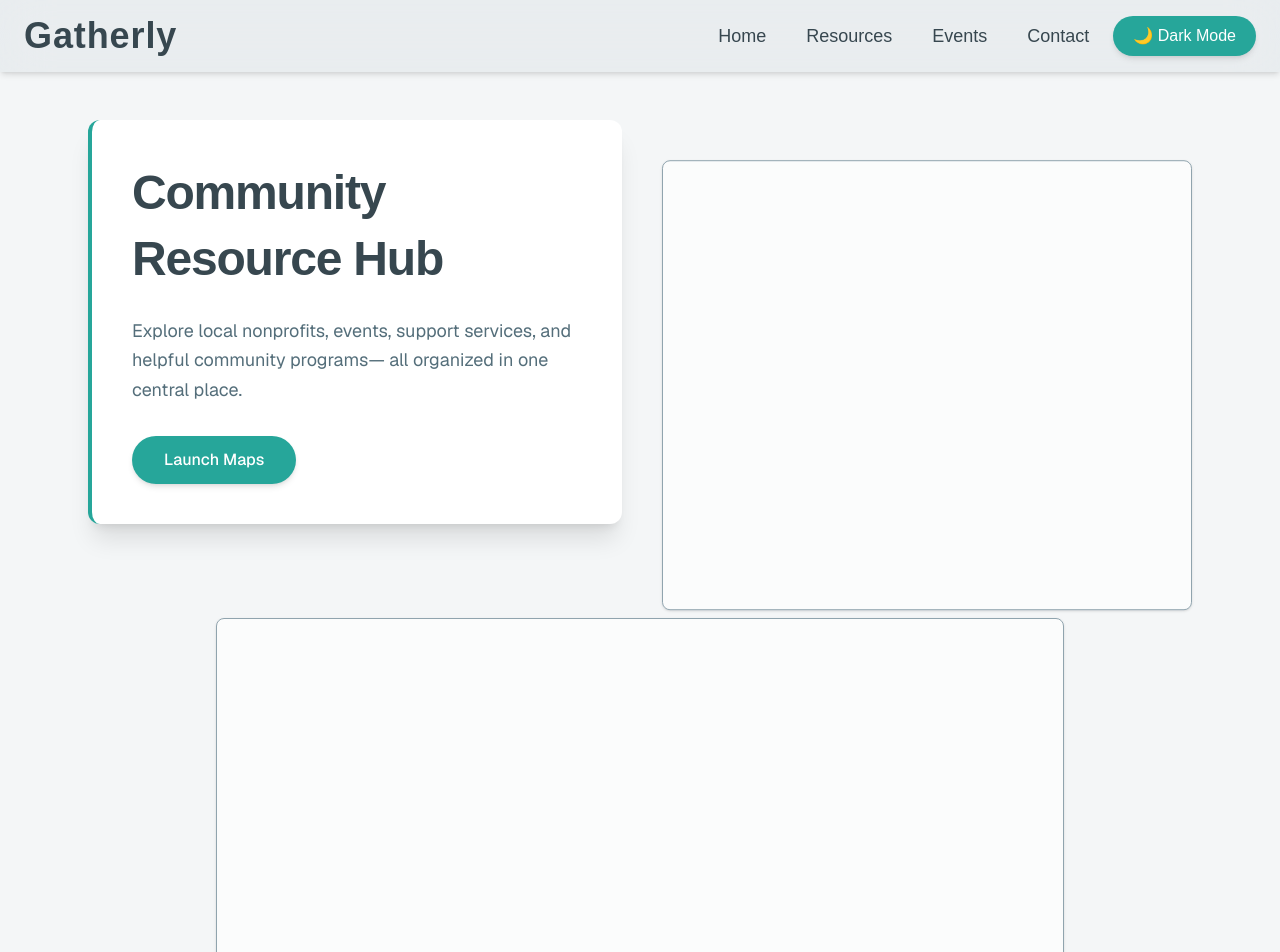
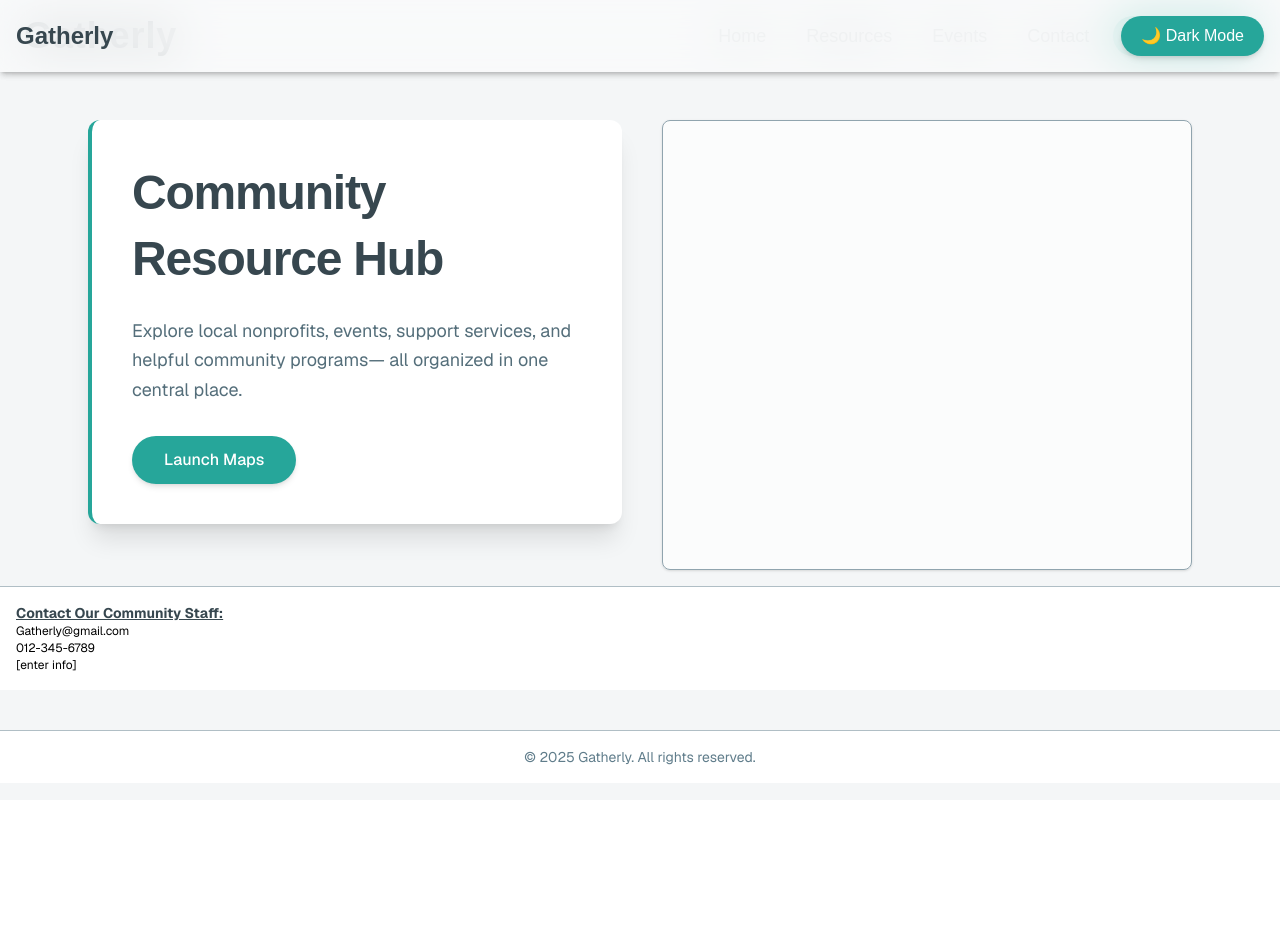
Before and after one commit to TSA-Group/tsa_group_starter, a Next.js app: page / in a window 1280 px wide. Shown: the top 952 px of the page. After the commit the page ends 800 px from the top, so only its background shows below. Built offline with nearby package versions, Linux system fonts and the light colour scheme; a web font is replaced by a local one.

Commit message:
Update page.tsx

```diff
--- a/app/page.tsx
+++ b/app/page.tsx
@@ -3,8 +3,8 @@
 import React, { useRef } from "react";
 import Head from "next/head";
 import Link from "next/link";
-
 import { motion, useScroll, useTransform } from "framer-motion";
+import ThemeToggle from "../components/ThemeToggle";
 
 export default function Home() {
   const year = new Date().getFullYear();
@@ -17,7 +17,7 @@ export default function Home() {
     offset: ["start end", "end start"],
   });
 
-  const yBox = useTransform(scrollYProgress, [0, 1], [150, 0]); // smaller movement for smoothness
+  const yBox = useTransform(scrollYProgress, [0, 1], [150, 0]);
 
   return (
     <>
@@ -31,31 +31,37 @@ export default function Home() {
         />
       </Head>
 
-      {/* Header */}
 
 
-      {/* Page Content */}
-      <div className="pt-24 min-h-screen flex flex-col items-center bg-[#F4F6F7] font-sans text-[#37474F]">
+      <header className="fixed top-0 left-0 w-full z-50 bg-white/70 dark:bg-[#121212] backdrop-blur-xl shadow-md p-4 flex justify-between items-center">
+        <h1 className="text-2xl font-bold text-[#37474F] dark:text-[#ECEFF1]">
+          Gatherly
+        </h1>
+        <ThemeToggle />
+      </header>
 
-        {/* Hero + Animated Box Row */}
+
+      <div className="pt-24 min-h-screen flex flex-col items-center bg-[#F4F6F7] dark:bg-[#121212] font-sans text-[#37474F] dark:text-[#ECEFF1]">
+
+
         <div className="w-full max-w-6xl px-6 mt-6 flex flex-col lg:flex-row gap-10 items-start">
 
-          {/* Left: Hero */}
+
           <motion.div
             ref={heroRef}
             initial={{ opacity: 0, y: 10 }}
             animate={{ opacity: 1, y: 0 }}
             transition={{ duration: 1, delay: 0.2, ease: "easeOut" }}
-            className="w-full lg:w-1/2 border-l-4 border-[#26A69A] bg-white p-10 rounded-xl shadow-xl"
+            className="w-full lg:w-1/2 border-l-4 border-[#26A69A] bg-white dark:bg-[#1E1E1E] p-10 rounded-xl shadow-xl"
           >
             <h2
-              className="text-5xl font-bold leading-snug tracking-tight mb-6 text-[#37474F]"
+              className="text-5xl font-bold leading-snug tracking-tight mb-6 text-[#37474F] dark:text-[#ECEFF1]"
               style={{ fontFamily: "Momo Signature, sans-serif" }}
             >
               Community Resource Hub
             </h2>
 
-            <p className="text-lg leading-relaxed mb-8 text-[#546E7A]">
+            <p className="text-lg leading-relaxed mb-8 text-[#546E7A] dark:text-[#B0BEC5]">
               Explore local nonprofits, events, support services, and helpful community programs—
               all organized in one central place.
             </p>
@@ -68,10 +74,10 @@ export default function Home() {
             </Link>
           </motion.div>
 
-          {/* Right: Animated Box */}
+
           <motion.div
             ref={boxRef}
-            className="w-full lg:w-1/2 h-[450px] rounded-lg border border-[#90A4AE] bg-white/70 shadow"
+            className="w-full lg:w-1/2 h-[450px] rounded-lg border border-[#90A4AE] bg-white/70 dark:bg-[#1E1E1E] shadow"
             initial={{ opacity: 0, scale: 0.98, y: 20 }}
             animate={{ opacity: 1, scale: 1, y: 0 }}
             transition={{ duration: 1, delay: 0.25, ease: "easeOut" }}
@@ -79,38 +85,29 @@ export default function Home() {
           />
         </div>
 
-        {/* Additional content blocks */}
-        <div className="w-full max-w-4xl px-6 py-12 text-[#37474F] space-y-6">
-          <div className="h-96 bg-white/70 rounded-lg border border-[#90A4AE] shadow" />
-          <div className="h-96 bg-white/70 rounded-lg border border-[#90A4AE] shadow" />
-        </div>
 
-        {/* Footer */}
-        <footer className="w-full p-4 text-left text-sm text-[#37474F] bg-white border-t border-[#B0BEC5] mt-4">
+        <footer className="w-full p-4 text-left text-sm text-[#37474F] dark:text-[#ECEFF1] bg-white dark:bg-[#1E1E1E] border-t border-[#B0BEC5] dark:border-[#37474F] mt-4">
           <p className="underline hover:text-[#26A69A]">
             <b>Contact Our Community Staff:</b>
           </p>
-
           <div style={{ fontSize: "12px" }}>
-            <a href="mailto:Gatherly@gmail.com" className="text-[black] mr-10">
+            <a href="mailto:Gatherly@gmail.com" className="text-black dark:text-[#ECEFF1] mr-10">
               Gatherly@gmail.com
             </a>
           </div>
-
           <div style={{ fontSize: "12px" }}>
-            <a href="tel:012-345-6789" className="text-[black] mr-12">
+            <a href="tel:012-345-6789" className="text-black dark:text-[#ECEFF1] mr-12">
               012-345-6789
             </a>
           </div>
-
           <div style={{ fontSize: "12px" }}>
-            <a href="#" className="text-[black] mr-12">
+            <a href="#" className="text-black dark:text-[#ECEFF1] mr-12">
               [enter info]
             </a>
           </div>
         </footer>
 
-        <footer className="w-full p-4 text-center text-sm text-[#607D8B] bg-white border-t border-[#B0BEC5] mt-10">
+        <footer className="w-full p-4 text-center text-sm text-[#607D8B] dark:text-[#B0BEC5] bg-white dark:bg-[#1E1E1E] border-t border-[#B0BEC5] dark:border-[#37474F] mt-10">
           © {year} Gatherly. All rights reserved.
         </footer>
       </div>
```
